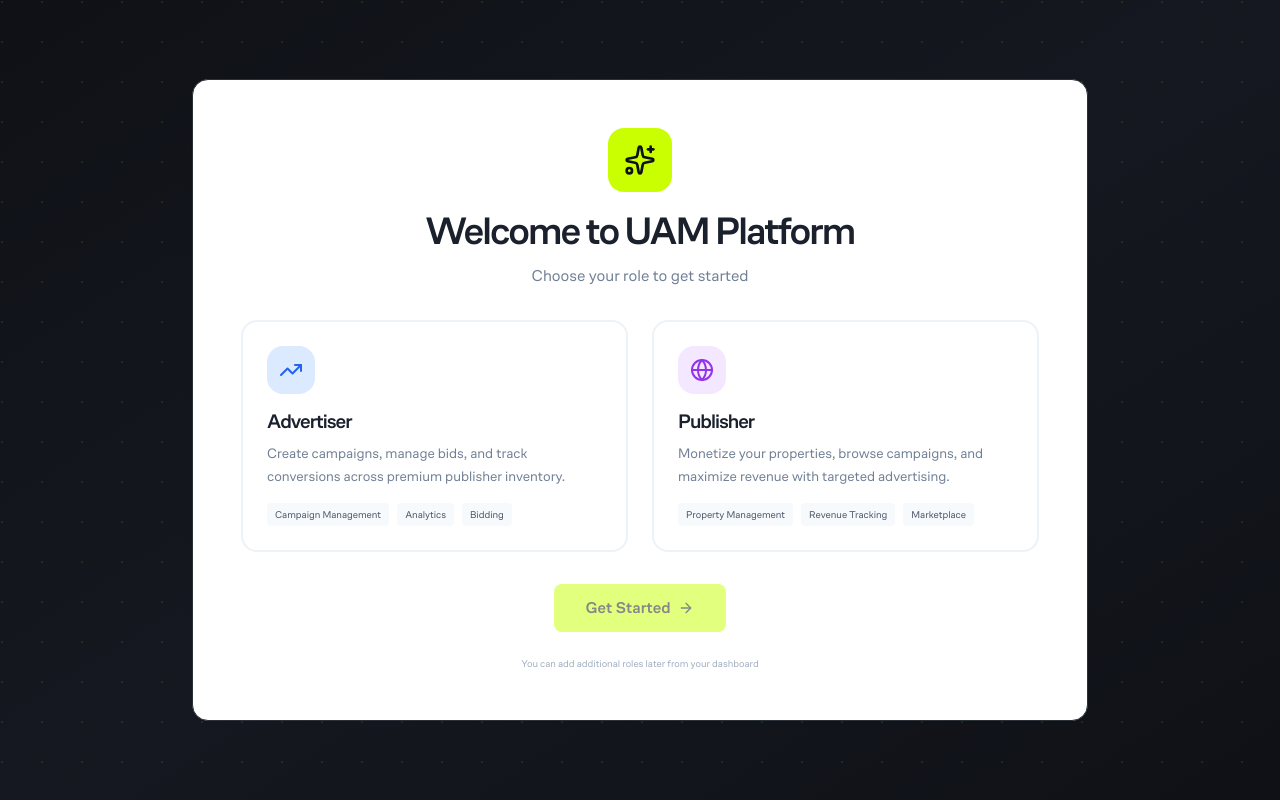
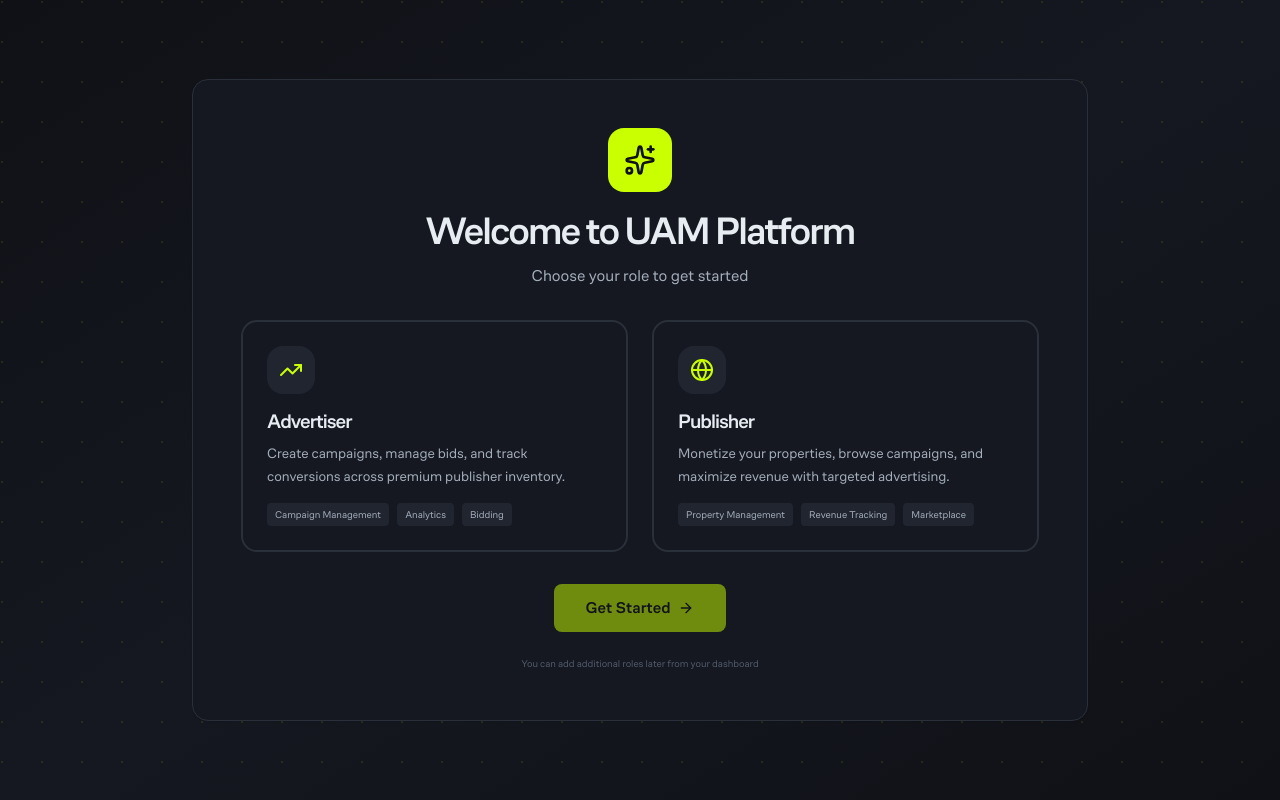
Before and after one commit to lfgraf/uam-2-raf, a Next.js app: page / in a window 1280 px wide. Built offline with nearby package versions, Linux system fonts and the light colour scheme.

Commit message:
onboarding

```diff
--- a/src/components/dashboard/shared/OnboardingTour.tsx
+++ b/src/components/dashboard/shared/OnboardingTour.tsx
@@ -135,12 +135,12 @@ export function OnboardingTour({ role, onComplete, onSkip }: OnboardingTourProps
   const Icon = step.icon;
 
   return (
-    <div className="fixed inset-0 z-50 flex items-center justify-center bg-graphite-950/50 backdrop-blur-sm animate-in fade-in">
-      <Card className="w-full max-w-lg mx-4 p-8 relative bg-white dark:bg-graphite-900 border-graphite-700">
+    <div className="fixed inset-0 z-50 flex items-center justify-center bg-graphite-950/80 backdrop-blur-sm animate-in fade-in">
+      <Card className="w-full max-w-lg mx-4 p-8 relative bg-graphite-900 border-graphite-700">
         {/* Close Button */}
         <button
           onClick={onSkip}
-          className="absolute top-4 right-4 p-2 text-gray-900 dark:text-graphite-300 hover:text-gray-900 dark:hover:text-graphite-100 transition-colors"
+          className="absolute top-4 right-4 p-2 text-graphite-400 hover:text-graphite-100 transition-colors"
           aria-label="Skip tour"
         >
           <X className="w-5 h-5" />
@@ -155,10 +155,10 @@ export function OnboardingTour({ role, onComplete, onSkip }: OnboardingTourProps
 
         {/* Content */}
         <div className="text-center mb-8">
-          <h2 className="text-2xl font-medium text-gray-900 dark:text-graphite-100 mb-3">
+          <h2 className="text-2xl font-medium text-graphite-100 mb-3">
             {step.title}
           </h2>
-          <p className="text-gray-900 dark:text-graphite-300 leading-relaxed">
+          <p className="text-graphite-300 leading-relaxed">
             {step.description}
           </p>
         </div>
@@ -173,7 +173,7 @@ export function OnboardingTour({ role, onComplete, onSkip }: OnboardingTourProps
                   ? 'w-8 bg-acid'
                   : index < currentStep
                   ? 'w-2 bg-acid/50'
-                  : 'w-2 bg-gray-200 dark:bg-graphite-700'
+                  : 'w-2 bg-graphite-700'
               }`}
             />
           ))}
@@ -184,7 +184,7 @@ export function OnboardingTour({ role, onComplete, onSkip }: OnboardingTourProps
           <Button
             variant="ghost"
             onClick={onSkip}
-            className="text-gray-900 dark:text-graphite-300"
+            className="text-graphite-300 hover:text-graphite-100"
           >
             Skip Tour
           </Button>
--- a/src/components/onboarding/OnboardingModal.tsx
+++ b/src/components/onboarding/OnboardingModal.tsx
@@ -28,16 +28,16 @@ export function OnboardingModal() {
         }} />
       </div>
 
-      <Card className="w-full max-w-4xl p-8 md:p-12 relative bg-white dark:bg-graphite-900 border-graphite-700">
+      <Card className="w-full max-w-4xl p-8 md:p-12 relative bg-graphite-900 border-graphite-700">
         {/* Header */}
         <div className="text-center mb-8">
           <div className="inline-flex items-center justify-center w-16 h-16 bg-acid rounded-2xl mb-4">
             <Sparkles className="w-8 h-8 text-graphite-950" />
           </div>
-          <h1 className="text-3xl md:text-4xl font-medium text-gray-900 dark:text-graphite-100 mb-2">
+          <h1 className="text-3xl md:text-4xl font-medium text-graphite-100 mb-2">
             Welcome to UAM Platform
           </h1>
-          <p className="text-gray-600 dark:text-graphite-300 text-lg">
+          <p className="text-graphite-300 text-lg">
             Choose your role to get started
           </p>
         </div>
@@ -51,13 +51,13 @@ export function OnboardingModal() {
               p-6 rounded-xl border-2 text-left transition-all
               ${selectedRole === 'advertiser'
                 ? 'border-acid bg-acid/5'
-                : 'border-gray-200 dark:border-graphite-700 hover:border-acid/50'
+                : 'border-graphite-700 hover:border-acid/50 hover:bg-graphite-800/50'
               }
             `}
           >
             <div className="flex items-start justify-between mb-4">
-              <div className="w-12 h-12 bg-blue-100 dark:bg-blue-900/20 rounded-xl flex items-center justify-center">
-                <TrendingUp className="w-6 h-6 text-blue-600 dark:text-blue-400" />
+              <div className="w-12 h-12 bg-graphite-800 rounded-xl flex items-center justify-center">
+                <TrendingUp className="w-6 h-6 text-acid" />
               </div>
               {selectedRole === 'advertiser' && (
                 <div className="w-6 h-6 bg-acid rounded-full flex items-center justify-center">
@@ -65,20 +65,20 @@ export function OnboardingModal() {
                 </div>
               )}
             </div>
-            <h3 className="text-xl font-semibold text-gray-900 dark:text-graphite-100 mb-2">
+            <h3 className="text-xl font-medium text-graphite-100 mb-2">
               Advertiser
             </h3>
-            <p className="text-gray-600 dark:text-graphite-300 text-sm mb-4">
+            <p className="text-graphite-300 text-sm mb-4">
               Create campaigns, manage bids, and track conversions across premium publisher inventory.
             </p>
             <div className="flex flex-wrap gap-2">
-              <span className="text-xs px-2 py-1 bg-gray-100 dark:bg-graphite-800 text-gray-700 dark:text-graphite-300 rounded">
+              <span className="text-xs px-2 py-1 bg-graphite-800 text-graphite-300 rounded">
                 Campaign Management
               </span>
-              <span className="text-xs px-2 py-1 bg-gray-100 dark:bg-graphite-800 text-gray-700 dark:text-graphite-300 rounded">
+              <span className="text-xs px-2 py-1 bg-graphite-800 text-graphite-300 rounded">
                 Analytics
               </span>
-              <span className="text-xs px-2 py-1 bg-gray-100 dark:bg-graphite-800 text-gray-700 dark:text-graphite-300 rounded">
+              <span className="text-xs px-2 py-1 bg-graphite-800 text-graphite-300 rounded">
                 Bidding
               </span>
             </div>
@@ -91,13 +91,13 @@ export function OnboardingModal() {
               p-6 rounded-xl border-2 text-left transition-all
               ${selectedRole === 'publisher'
                 ? 'border-acid bg-acid/5'
-                : 'border-gray-200 dark:border-graphite-700 hover:border-acid/50'
+                : 'border-graphite-700 hover:border-acid/50 hover:bg-graphite-800/50'
               }
             `}
           >
             <div className="flex items-start justify-between mb-4">
-              <div className="w-12 h-12 bg-purple-100 dark:bg-purple-900/20 rounded-xl flex items-center justify-center">
-                <Globe className="w-6 h-6 text-purple-600 dark:text-purple-400" />
+              <div className="w-12 h-12 bg-graphite-800 rounded-xl flex items-center justify-center">
+                <Globe className="w-6 h-6 text-acid" />
               </div>
               {selectedRole === 'publisher' && (
                 <div className="w-6 h-6 bg-acid rounded-full flex items-center justify-center">
@@ -105,20 +105,20 @@ export function OnboardingModal() {
                 </div>
               )}
             </div>
-            <h3 className="text-xl font-semibold text-gray-900 dark:text-graphite-100 mb-2">
+            <h3 className="text-xl font-medium text-graphite-100 mb-2">
               Publisher
             </h3>
-            <p className="text-gray-600 dark:text-graphite-300 text-sm mb-4">
+            <p className="text-graphite-300 text-sm mb-4">
               Monetize your properties, browse campaigns, and maximize revenue with targeted advertising.
             </p>
             <div className="flex flex-wrap gap-2">
-              <span className="text-xs px-2 py-1 bg-gray-100 dark:bg-graphite-800 text-gray-700 dark:text-graphite-300 rounded">
+              <span className="text-xs px-2 py-1 bg-graphite-800 text-graphite-300 rounded">
                 Property Management
               </span>
-              <span className="text-xs px-2 py-1 bg-gray-100 dark:bg-graphite-800 text-gray-700 dark:text-graphite-300 rounded">
+              <span className="text-xs px-2 py-1 bg-graphite-800 text-graphite-300 rounded">
                 Revenue Tracking
               </span>
-              <span className="text-xs px-2 py-1 bg-gray-100 dark:bg-graphite-800 text-gray-700 dark:text-graphite-300 rounded">
+              <span className="text-xs px-2 py-1 bg-graphite-800 text-graphite-300 rounded">
                 Marketplace
               </span>
             </div>
@@ -139,7 +139,7 @@ export function OnboardingModal() {
         </div>
 
         {/* Footer Note */}
-        <p className="text-center text-xs text-gray-500 dark:text-graphite-500 mt-6">
+        <p className="text-center text-xs text-graphite-500 mt-6">
           You can add additional roles later from your dashboard
         </p>
       </Card>
```
Also changed, not shown: 1 other file (tests, documents, lock files or other folders).
